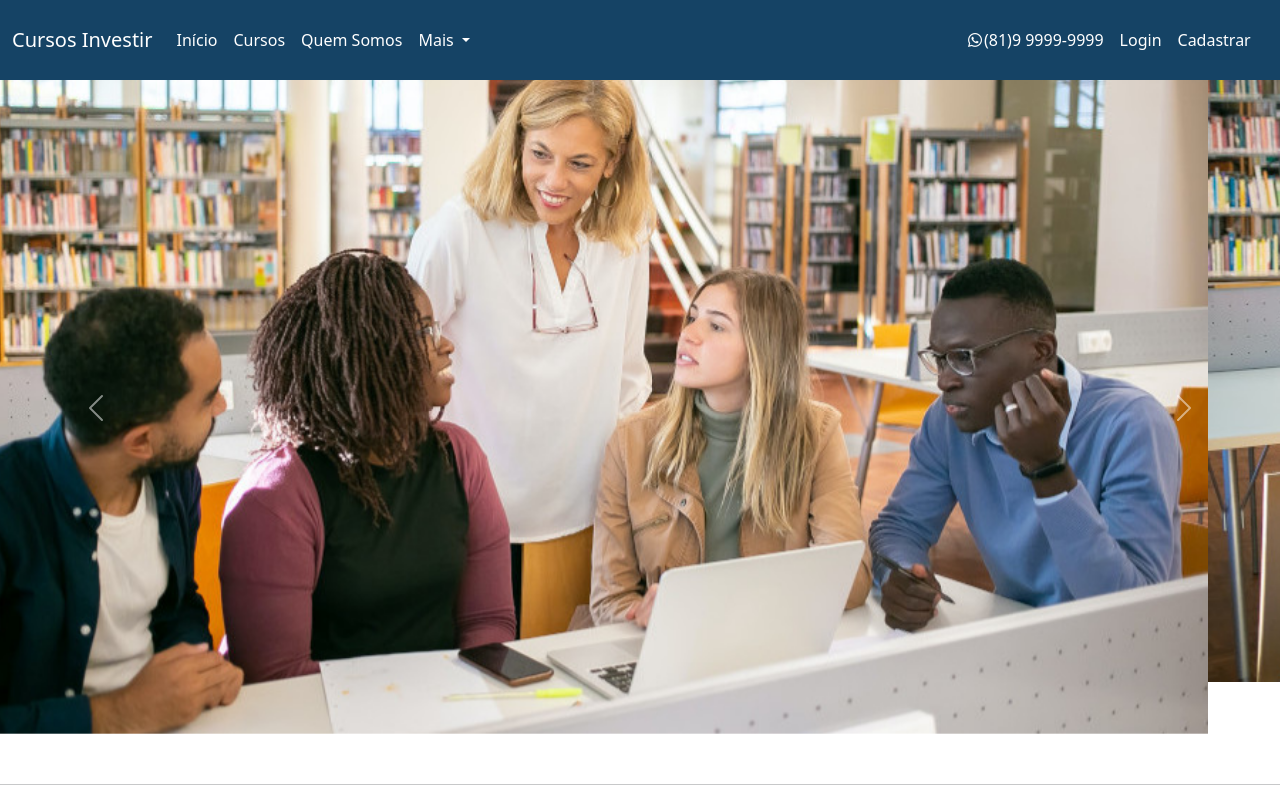
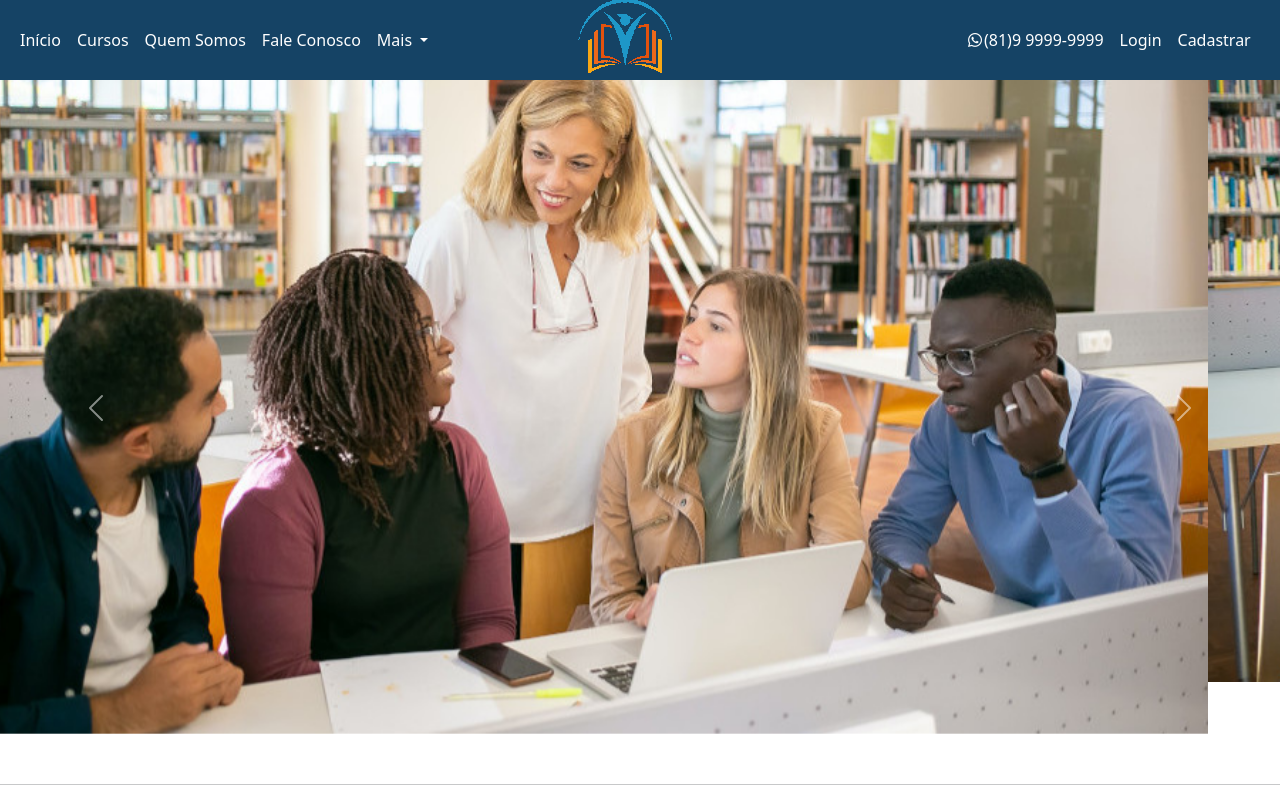
Before and after one commit to sueecabral/projeto-curso-investir, a plain HTML site: page index-esqueleto.html in a window 1280 px wide. Shown: the top 798 px of the page. Drawn offline with nearby package versions, Linux system fonts and the light colour scheme.

Commit message:
Alteração no html e adição da logo.

```diff
--- a/index-esqueleto.html
+++ b/index-esqueleto.html
@@ -14,7 +14,6 @@
 <body>
     <nav class="navbar col-12 position-fixed navbar-expand-lg" style="z-index: 999">
         <div class="container-fluid">
-          <a class="navbar-brand" style="color: #ffff;" href="index-esqueleto.html">Cursos Investir</a>
           <button class="navbar-toggler" type="button" data-bs-toggle="collapse" data-bs-target="#navbarSupportedContent" aria-controls="navbarSupportedContent" aria-expanded="false" aria-label="Toggle navigation">
             <span class="navbar-toggler-icon"></span>
           </button>
@@ -29,21 +28,36 @@
               <li class="nav-item">
                 <a class="nav-link" href="#quemSomos">Quem Somos</a>
               </li>
+              <li class="nav-item">
+                <a class="nav-link" href="#contato">Fale Conosco</a>
+              </li>
               <li class="nav-item dropdown">
                 <a class="nav-link dropdown-toggle" href="#" id="navbarDropdown" role="button" data-bs-toggle="dropdown" aria-expanded="false">
                  Mais
                 </a>
-                <ul class="dropdown-menu" aria-labelledby="navbarDropdown">
+                  <ul class="dropdown-menu" aria-labelledby="navbarDropdown">
                   <li><a class="dropdown-item" href="#">Action</a></li>
                   <li><a class="dropdown-item" href="#">Another action</a></li>
                   <li><hr class="dropdown-divider"></li>
                   <li><a class="dropdown-item" href="#">Something else here</a></li>
                 </ul>
               </li>
+               <!--<a class="navbar-brand" style="color: #ffff;" href=""><img src="imagens/logo2.png" alt=""></a>-->
             </ul>
-           </div>
+          </div>
         </div>
-           <div class="collapse navbar-collapse col-3" id="navbarContato">
+        <div class="container">
+          <div class="row">
+            <div class="col order-last" id="logo-nav">
+              <h1><img src="imagens/logo2.png" alt=""></h1>
+            </div>
+            <div class="col">
+            </div>
+            <div class="col order-first">
+            </div>
+          </div>
+        </div>
+          <div class="collapse navbar-collapse col-3" id="navbarContato">
             <ul class="navbar-nav me-auto mb-2 mb-lg-0">
               <li class="nav-item">
                 <a class="nav-link active" style="color: #ffff;" aria-current="page" href="#telefone"><i class="fa-brands fa-whatsapp" style="color: #ffff;margin-right: 2px;"></i>(81)9 9999-9999</a>
@@ -180,7 +194,7 @@
         <br>
         <h7><a style="color: #ffff;" href="#quemSomos">Quem Somos</a></h57>
       </div>
-      <div class="col order-1">
+      <div class="col order-1" id="contato">
         <i class="fa-solid fa-envelope" style="color: #ffff;"></i>
         <h7><a href="cursosinvestir@email.com.br" style="color: #ffff;">cursosinvestir@email.com.br</a></h7>
         <br>
--- a/style.css
+++ b/style.css
@@ -12,6 +12,9 @@
     color: #fff;
 }
 
+#logo-nav {
+   margin-left: 35px;
+}
 .carousel-inner {
     height:90vh;
 }
```
Also changed, not shown: imagens/logo2.png (added).
